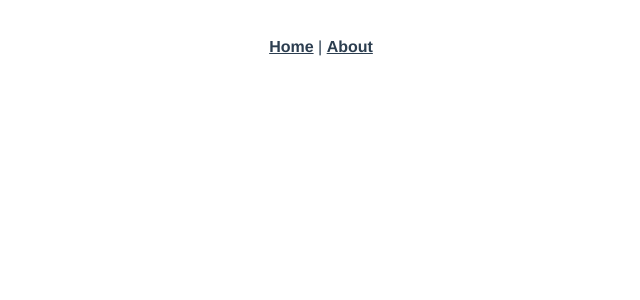
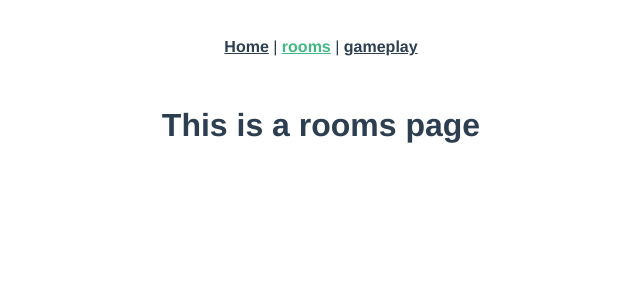
Before and after one commit to group-project-12-h8p2w3/family-feud, a Vue app: page /rooms in a window 1280 px wide. Shown: the top 300 px of the page, without its empty margins (319-959 px from the left). Built offline with nearby package versions, Linux system fonts and the light colour scheme.

Commit message:
add routes
1. route landing page

2. route rooms

3. route gameplay

```diff
--- a/src/App.vue
+++ b/src/App.vue
@@ -2,7 +2,8 @@
   <div id="app">
     <div id="nav">
       <router-link to="/">Home</router-link> |
-      <router-link to="/about">About</router-link>
+      <router-link to="/rooms">rooms</router-link> |
+      <router-link to="/gameplay">gameplay</router-link>
     </div>
     <router-view/>
   </div>
--- a/src/router/index.js
+++ b/src/router/index.js
@@ -1,6 +1,8 @@
 import Vue from 'vue'
 import VueRouter from 'vue-router'
 import Home from '../views/Home.vue'
+import Rooms from '../views/Rooms.vue'
+import Gameplay from '../views/Gameplay.vue'
 
 Vue.use(VueRouter)
 
@@ -11,12 +13,14 @@ const routes = [
     component: Home
   },
   {
-    path: '/about',
-    name: 'About',
-    // route level code-splitting
-    // this generates a separate chunk (about.[hash].js) for this route
-    // which is lazy-loaded when the route is visited.
-    component: () => import(/* webpackChunkName: "about" */ '../views/About.vue')
+    path: '/rooms',
+    name: 'Rooms',
+    component: Rooms
+  },
+  {
+    path: '/gameplay',
+    name: 'Gameplay',
+    component: Gameplay
   }
 ]
 
--- a/src/views/About.vue
+++ /dev/null
@@ -1,5 +0,0 @@
-<template>
-  <div class="about">
-    <h1>This is an about page</h1>
-  </div>
-</template>
--- /dev/null
+++ b/src/views/Gameplay.vue
@@ -0,0 +1,15 @@
+<template>
+  <div class="about">
+    <h1>This is an Gameplay page</h1>
+  </div>
+</template>
+
+<script>
+export default {
+  name: 'Gameplay'
+}
+</script>
+
+<style>
+
+</style>
--- /dev/null
+++ b/src/views/Rooms.vue
@@ -0,0 +1,15 @@
+<template>
+  <div>
+    <h1>This is a rooms page</h1>
+  </div>
+</template>
+
+<script>
+export default {
+  name: 'Rooms'
+}
+</script>
+
+<style>
+
+</style>
```
